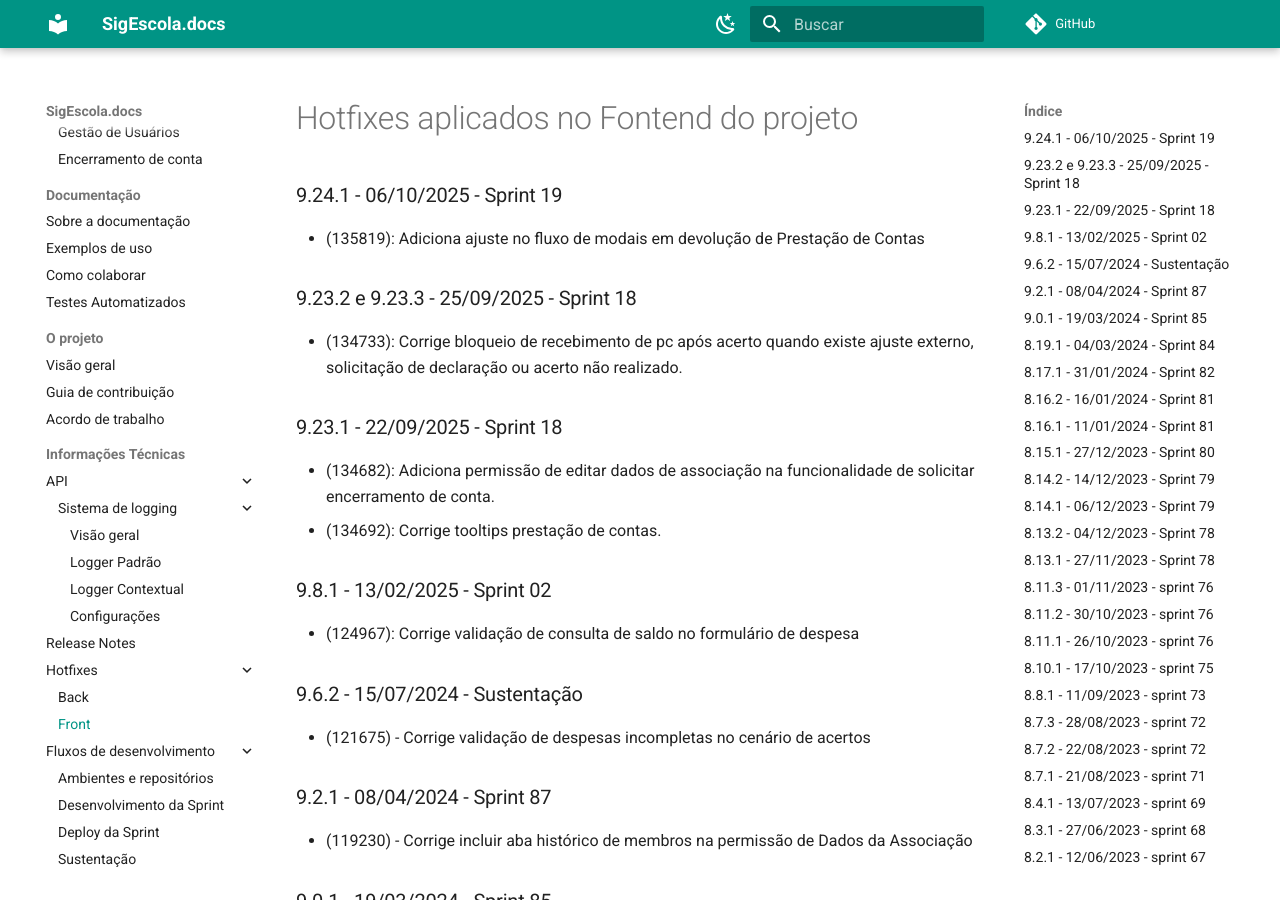
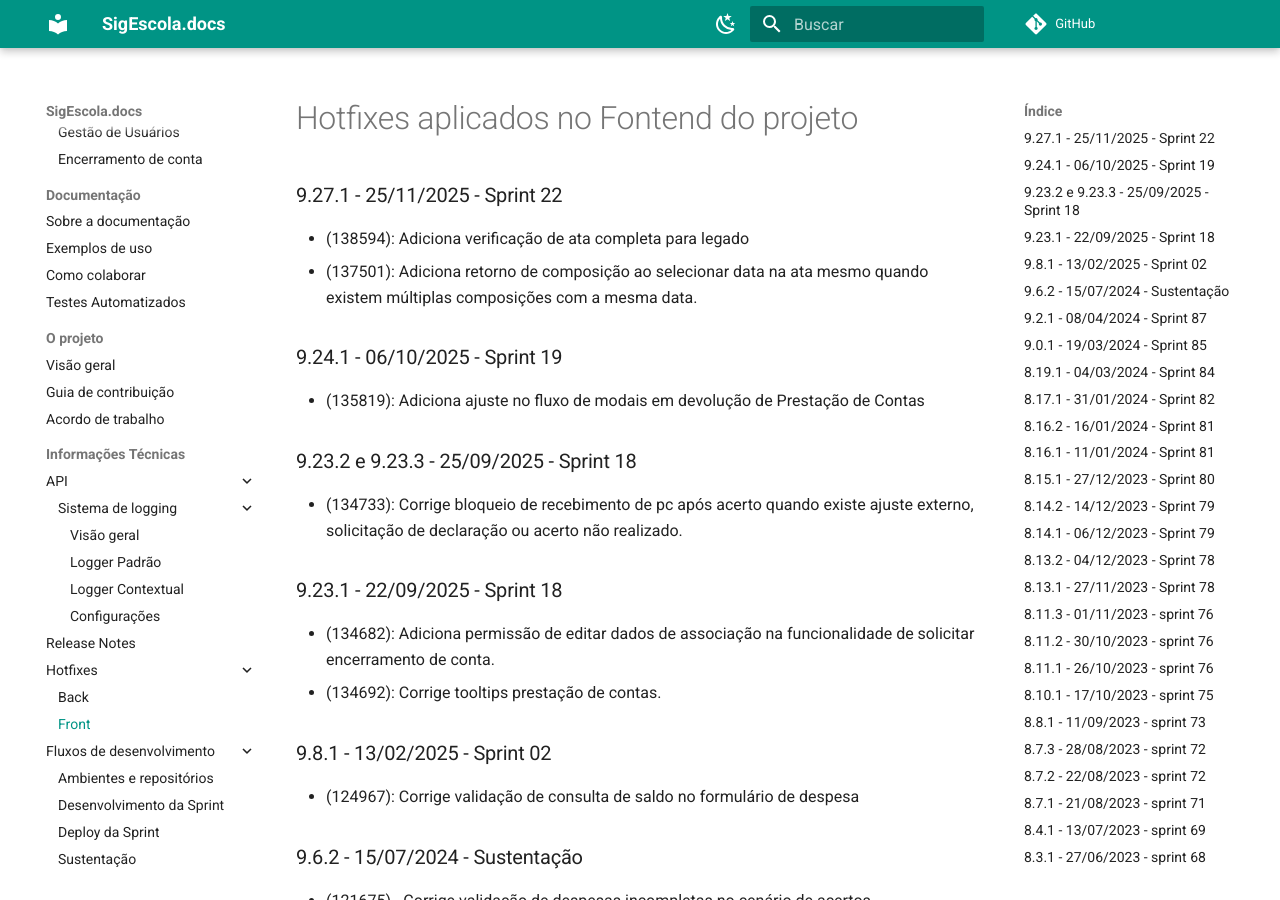
Before and after one commit to prefeiturasp/SME-PTRF-Docs, an MkDocs documentation site: the page built from docs/projeto/hotfixes_front.md, in a window 1280 px wide and 900 px high. Built offline with MkDocs 1.6.1 and Material for MkDocs 9.7.7, drawn with Linux system fonts in a browser that asks for light colours; comment, search, counter and statistics services are not loaded.

Commit message:
Update hotfixes_front.md

```diff
--- a/docs/projeto/hotfixes_front.md
+++ b/docs/projeto/hotfixes_front.md
@@ -1,4 +1,8 @@
 # Hotfixes aplicados no Fontend do projeto
+
+### 9.27.1 - 25/11/2025 - Sprint 22
+* (138594): Adiciona verificação de ata completa para legado
+* (137501): Adiciona retorno de composição ao selecionar data na ata mesmo quando existem múltiplas composições com a mesma data.
 
 ### 9.24.1 - 06/10/2025 - Sprint 19
 * (135819): Adiciona ajuste no fluxo de modais em devolução de Prestação de Contas
```
